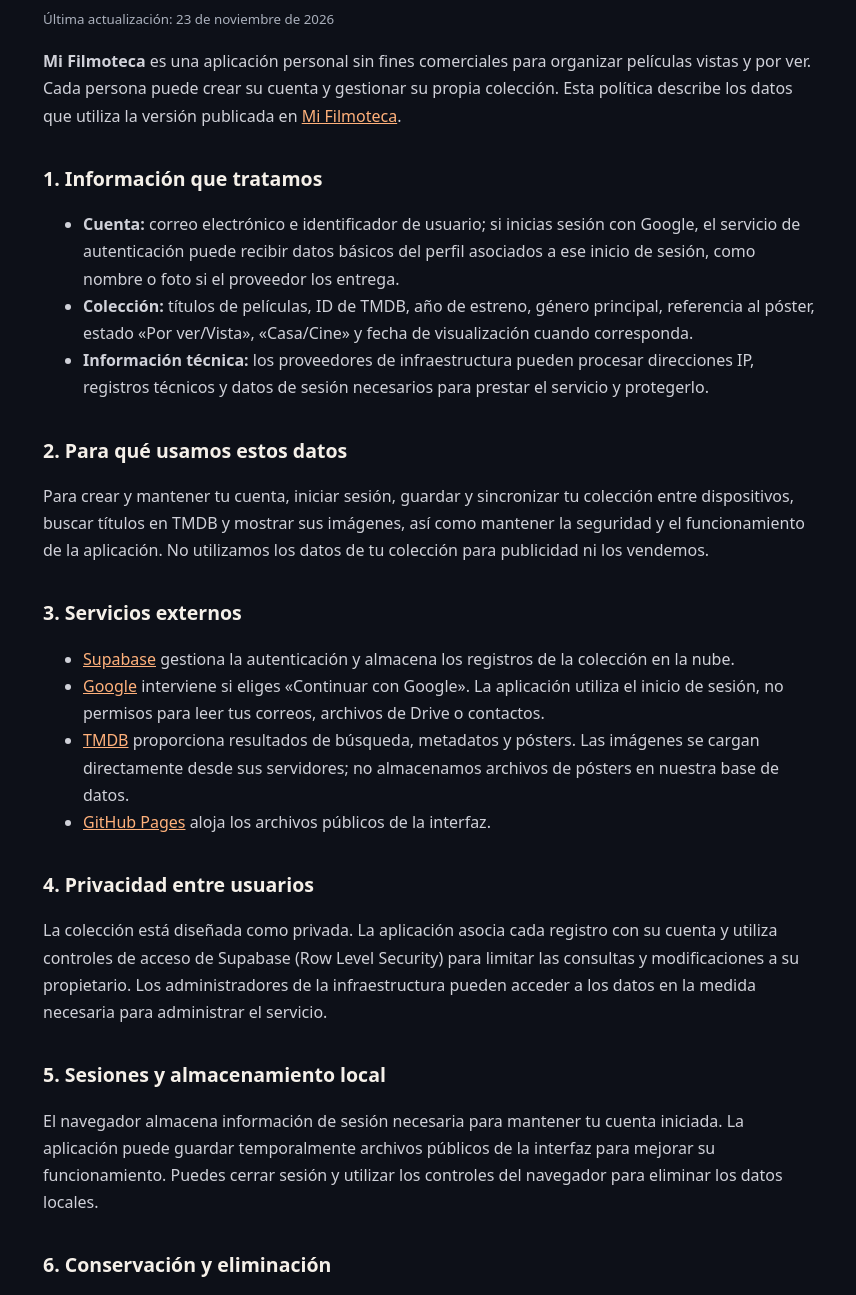
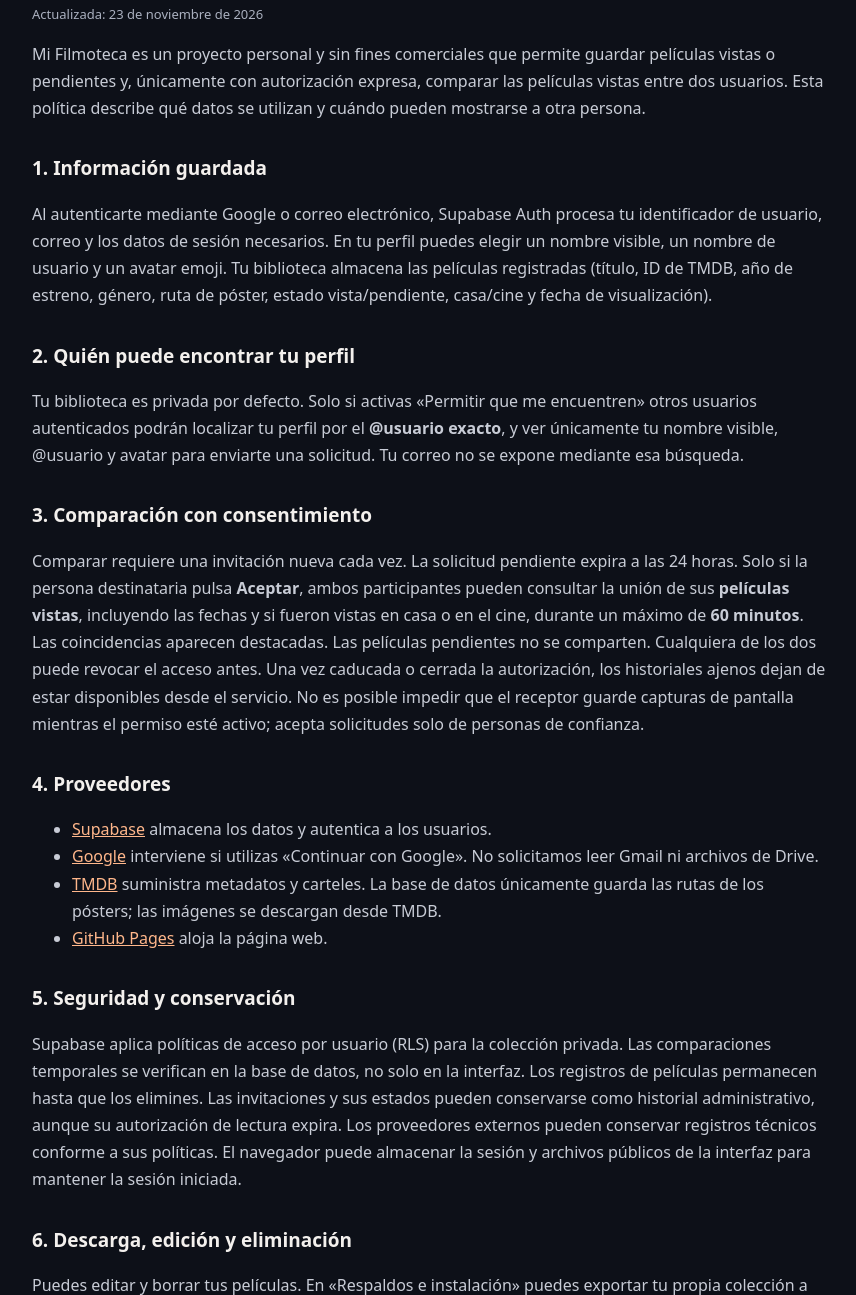
Before and after one commit to FrijolitoLOL/Mi-Filmoteca, a plain HTML site: page privacy.html in a window 1280 px wide. Shown: the part 233-1528 px from the top of the page, without its empty margins (211-1067 px from the left). Drawn offline with Linux system fonts and the light colour scheme.

Commit message:
Mi Filmoteca 6: update privacy.html

```diff
--- a/privacy.html
+++ b/privacy.html
@@ -1,17 +1,8 @@
-<!doctype html><html lang="es-MX"><head><meta charset="utf-8"><meta name="viewport" content="width=device-width,initial-scale=1"><title>Política de privacidad | Mi Filmoteca</title><meta name="description" content="Cómo se usa y protege la información personal en Mi Filmoteca."><style>:root{color-scheme:dark}*{box-sizing:border-box}body{margin:0;background:#0d1018;color:#f5f0e9;font:16px/1.7 system-ui,-apple-system,Segoe UI,sans-serif}main{max-width:820px;margin:auto;padding:48px 24px 76px}h1{font-size:clamp(2rem,5vw,3rem);line-height:1.2;color:#ffb17b}h2{margin-top:2rem;font-size:1.22rem}a{color:#ffb17b}p,li{color:#d0d1d9}header{border-bottom:1px solid #303440;padding:20px 24px}.brand{font-weight:800;color:#fff;text-decoration:none}small{color:#aab0bc}.nav{display:flex;gap:20px;flex-wrap:wrap}footer{padding:20px 24px;border-top:1px solid #303440;color:#aab0bc;text-align:center}</style></head><body><header><nav class="nav"><a class="brand" href="./">◈ Mi Filmoteca</a><a href="./privacy.html">Privacidad</a><a href="./terms.html">Términos</a></nav></header><main>
-<h1>Política de privacidad</h1><p><small>Última actualización: 23 de noviembre de 2026</small></p>
-<p><strong>Mi Filmoteca</strong> es una aplicación personal sin fines comerciales para organizar películas vistas y por ver. Cada persona puede crear su cuenta y gestionar su propia colección. Esta política describe los datos que utiliza la versión publicada en <a href="https://frijolitolol.github.io/Mi-Filmoteca/">Mi Filmoteca</a>.</p>
-<h2>1. Información que tratamos</h2>
-<ul><li><strong>Cuenta:</strong> correo electrónico e identificador de usuario; si inicias sesión con Google, el servicio de autenticación puede recibir datos básicos del perfil asociados a ese inicio de sesión, como nombre o foto si el proveedor los entrega.</li><li><strong>Colección:</strong> títulos de películas, ID de TMDB, año de estreno, género principal, referencia al póster, estado «Por ver/Vista», «Casa/Cine» y fecha de visualización cuando corresponda.</li><li><strong>Información técnica:</strong> los proveedores de infraestructura pueden procesar direcciones IP, registros técnicos y datos de sesión necesarios para prestar el servicio y protegerlo.</li></ul>
-<h2>2. Para qué usamos estos datos</h2>
-<p>Para crear y mantener tu cuenta, iniciar sesión, guardar y sincronizar tu colección entre dispositivos, buscar títulos en TMDB y mostrar sus imágenes, así como mantener la seguridad y el funcionamiento de la aplicación. No utilizamos los datos de tu colección para publicidad ni los vendemos.</p>
-<h2>3. Servicios externos</h2>
-<ul><li><a href="https://supabase.com/privacy">Supabase</a> gestiona la autenticación y almacena los registros de la colección en la nube.</li><li><a href="https://policies.google.com/privacy">Google</a> interviene si eliges «Continuar con Google». La aplicación utiliza el inicio de sesión, no permisos para leer tus correos, archivos de Drive o contactos.</li><li><a href="https://www.themoviedb.org/privacy-policy">TMDB</a> proporciona resultados de búsqueda, metadatos y pósters. Las imágenes se cargan directamente desde sus servidores; no almacenamos archivos de pósters en nuestra base de datos.</li><li><a href="https://docs.github.com/en/site-policy/privacy-policies/github-general-privacy-statement">GitHub Pages</a> aloja los archivos públicos de la interfaz.</li></ul>
-<h2>4. Privacidad entre usuarios</h2>
-<p>La colección está diseñada como privada. La aplicación asocia cada registro con su cuenta y utiliza controles de acceso de Supabase (Row Level Security) para limitar las consultas y modificaciones a su propietario. Los administradores de la infraestructura pueden acceder a los datos en la medida necesaria para administrar el servicio.</p>
-<h2>5. Sesiones y almacenamiento local</h2>
-<p>El navegador almacena información de sesión necesaria para mantener tu cuenta iniciada. La aplicación puede guardar temporalmente archivos públicos de la interfaz para mejorar su funcionamiento. Puedes cerrar sesión y utilizar los controles del navegador para eliminar los datos locales.</p>
-<h2>6. Conservación y eliminación</h2>
-<p>Las películas permanecen en tu colección hasta que las elimines. Puedes editar o borrar registros desde la aplicación. Para solicitar la eliminación de tu cuenta y los datos asociados, contacta al responsable de Mi Filmoteca mediante el correo de asistencia indicado en la pantalla de consentimiento de Google. No publiques contraseñas, identificaciones ni información personal en incidencias públicas de GitHub. Los proveedores pueden conservar registros de seguridad o copias de respaldo durante periodos propios de sus servicios.</p>
-<h2>7. Contacto y modificaciones</h2>
-<p>El contacto de asistencia es el correo indicado en la pantalla de consentimiento de Google de Mi Filmoteca. También puedes comunicar incidencias técnicas generales, sin datos personales, en el <a href="https://github.com/FrijolitoLOL/Mi-Filmoteca/issues">repositorio del proyecto</a>. Si cambia materialmente el tratamiento de datos, se actualizará esta política y su fecha.</p></main><footer>Mi Filmoteca · Proyecto personal sin fines comerciales · <a href="./">Volver a la aplicación</a></footer></body></html>
+<!doctype html><html lang="es-MX"><head><meta charset="utf-8"><meta name="viewport" content="width=device-width,initial-scale=1"><meta name="description" content="Política de privacidad de Mi Filmoteca"><title>Política de privacidad | Mi Filmoteca</title><style>:root{color-scheme:dark}*{box-sizing:border-box}body{margin:0;background:#0d1018;color:#f3f0ed;font:16px/1.7 system-ui,-apple-system,Segoe UI,sans-serif}header,footer{padding:18px 24px;border-bottom:1px solid #303743}footer{border:0;border-top:1px solid #303743;color:#aeb5c2}main{max-width:840px;margin:auto;padding:44px 23px 85px}h1{color:#ffb17b;font-size:clamp(30px,5vw,42px)}h2{margin-top:30px;font-size:19px}p,li{color:#c8ccd6}a{color:#ffb78b}.small{color:#aab0bf;font-size:13px}</style></head><body><header><a href="./">◈ Mi Filmoteca</a></header><main><h1>Política de privacidad</h1><p class="small">Actualizada: 23 de noviembre de 2026</p><p>Mi Filmoteca es un proyecto personal y sin fines comerciales que permite guardar películas vistas o pendientes y, únicamente con autorización expresa, comparar las películas vistas entre dos usuarios. Esta política describe qué datos se utilizan y cuándo pueden mostrarse a otra persona.</p>
+<h2>1. Información guardada</h2><p>Al autenticarte mediante Google o correo electrónico, Supabase Auth procesa tu identificador de usuario, correo y los datos de sesión necesarios. En tu perfil puedes elegir un nombre visible, un nombre de usuario y un avatar emoji. Tu biblioteca almacena las películas registradas (título, ID de TMDB, año de estreno, género, ruta de póster, estado vista/pendiente, casa/cine y fecha de visualización).</p>
+<h2>2. Quién puede encontrar tu perfil</h2><p>Tu biblioteca es privada por defecto. Solo si activas «Permitir que me encuentren» otros usuarios autenticados podrán localizar tu perfil por el <strong>@usuario exacto</strong>, y ver únicamente tu nombre visible, @usuario y avatar para enviarte una solicitud. Tu correo no se expone mediante esa búsqueda.</p>
+<h2>3. Comparación con consentimiento</h2><p>Comparar requiere una invitación nueva cada vez. La solicitud pendiente expira a las 24 horas. Solo si la persona destinataria pulsa <strong>Aceptar</strong>, ambos participantes pueden consultar la unión de sus <strong>películas vistas</strong>, incluyendo las fechas y si fueron vistas en casa o en el cine, durante un máximo de <strong>60 minutos</strong>. Las coincidencias aparecen destacadas. Las películas pendientes no se comparten. Cualquiera de los dos puede revocar el acceso antes. Una vez caducada o cerrada la autorización, los historiales ajenos dejan de estar disponibles desde el servicio. No es posible impedir que el receptor guarde capturas de pantalla mientras el permiso esté activo; acepta solicitudes solo de personas de confianza.</p>
+<h2>4. Proveedores</h2><ul><li><a href="https://supabase.com/privacy">Supabase</a> almacena los datos y autentica a los usuarios.</li><li><a href="https://policies.google.com/privacy">Google</a> interviene si utilizas «Continuar con Google». No solicitamos leer Gmail ni archivos de Drive.</li><li><a href="https://www.themoviedb.org/privacy-policy">TMDB</a> suministra metadatos y carteles. La base de datos únicamente guarda las rutas de los pósters; las imágenes se descargan desde TMDB.</li><li><a href="https://docs.github.com/en/site-policy/privacy-policies/github-general-privacy-statement">GitHub Pages</a> aloja la página web.</li></ul>
+<h2>5. Seguridad y conservación</h2><p>Supabase aplica políticas de acceso por usuario (RLS) para la colección privada. Las comparaciones temporales se verifican en la base de datos, no solo en la interfaz. Los registros de películas permanecen hasta que los elimines. Las invitaciones y sus estados pueden conservarse como historial administrativo, aunque su autorización de lectura expira. Los proveedores externos pueden conservar registros técnicos conforme a sus políticas. El navegador puede almacenar la sesión y archivos públicos de la interfaz para mantener la sesión iniciada.</p>
+<h2>6. Descarga, edición y eliminación</h2><p>Puedes editar y borrar tus películas. En «Respaldos e instalación» puedes exportar tu propia colección a JSON o CSV. Para solicitar la eliminación de la cuenta o los datos asociados, contacta al correo de asistencia mostrado en el consentimiento de Google de Mi Filmoteca. No envíes contraseñas ni datos personales en incidencias públicas.</p>
+<h2>7. Consultas y cambios</h2><p>Para incidencias técnicas generales sin datos personales, puedes abrir una incidencia en <a href="https://github.com/FrijolitoLOL/Mi-Filmoteca/issues">GitHub</a>. Esta política se actualizará si se modifican las funciones de tratamiento o las opciones de privacidad.</p><p class="small">This product uses the TMDB API but is not endorsed or certified by TMDB.</p></main><footer><a href="./">Volver a Mi Filmoteca</a> · <a href="./terms.html">Términos de uso</a></footer></body></html>
```
